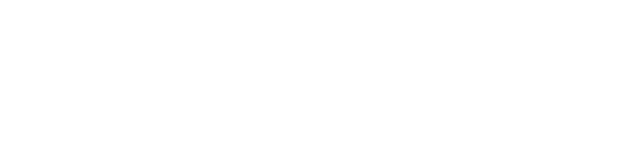
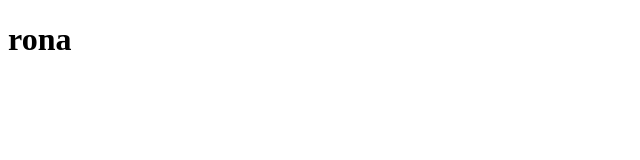
Before and after one commit to ronabumigumilang/input_output.github.io, a plain HTML site: page index.html in a window 1280 px wide. Shown: the whole page, without its empty margins (0-640 px from the left). Drawn offline with Linux system fonts and the light colour scheme.

Commit message:
nambahin h1

```diff
--- a/index.html
+++ b/index.html
@@ -7,6 +7,7 @@
     <title>alert nama</title>
 </head>
 <body>
+    <h1>rona</h1>
     <script src="script.js"></script>
 </body>
 </html>
```
